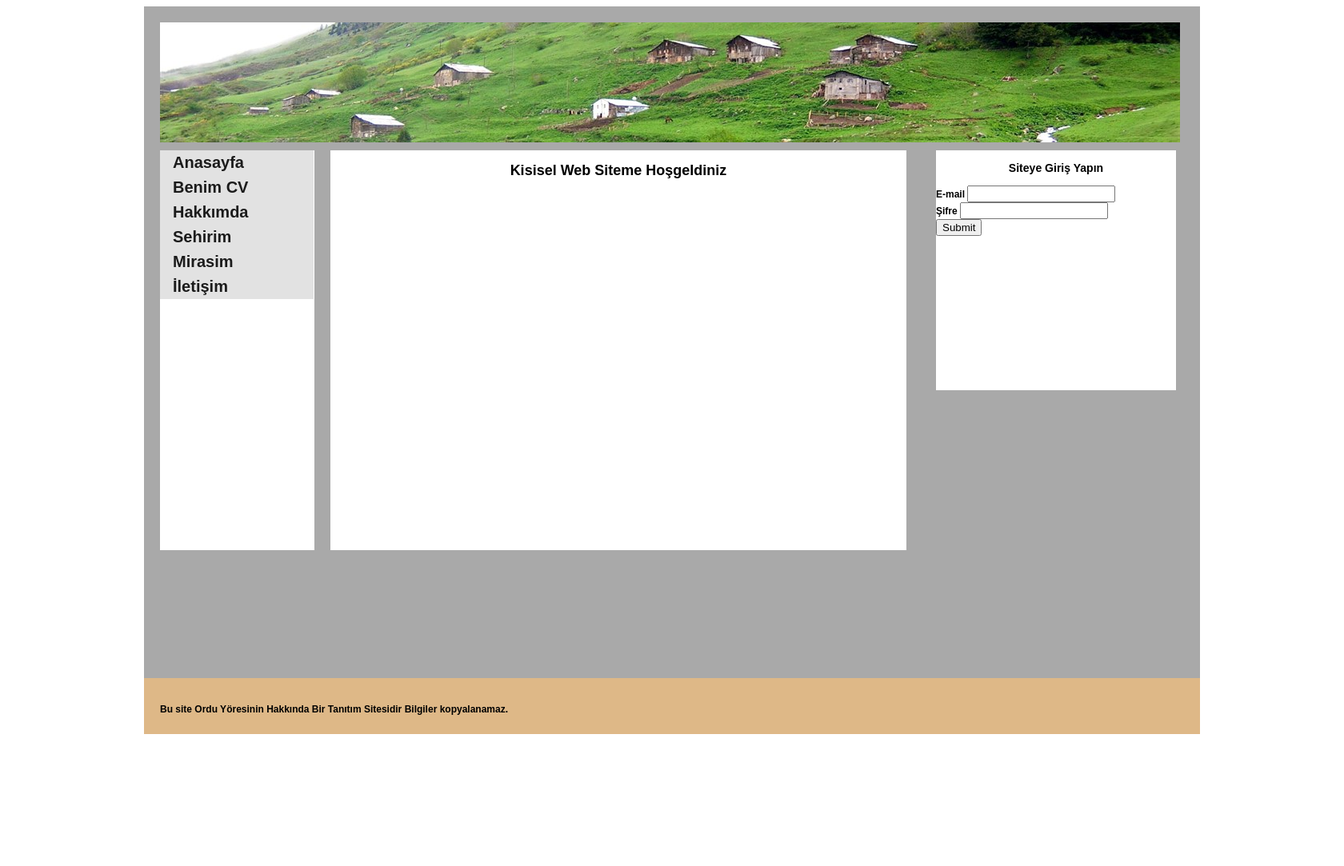
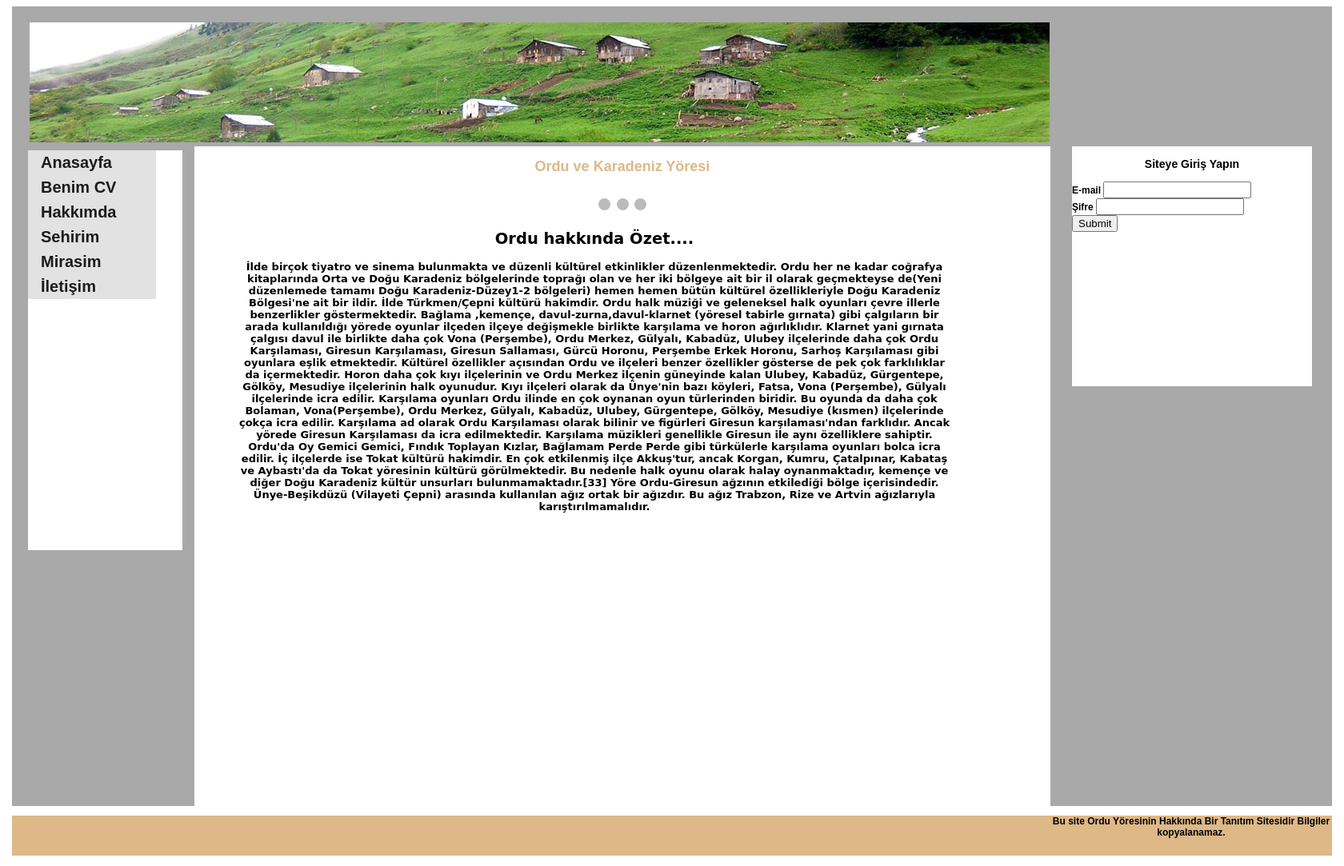
Before and after one commit to LastCoder0/webveinternetproje, a PHP site: page / in a window 1680 px wide. Shown: the whole page at 80% size. Before the commit the page ends 918 px from the top, so only its background shows below. Run offline with PHP 8.4, Linux system fonts and the light colour scheme.

Commit message:
Güncelleme
ikinci gonderme

```diff
--- a/index.html
+++ b/index.html
@@ -1,17 +1,17 @@
 <!DOCTYPE html>
 <html>
   <head>
-<title>CSS-DIV Örnekleri -5-</title>
+    <title>Ordu-Karadeniz Yöresi</title>
     <link href="proje.css" rel="stylesheet" />
+    <link href="slider.css" rel="stylesheet" />
 
-
-
-<meta charset="utf-8">
+    <meta charset="utf-8" />
   </head>
   <body>
+    <script src="slider.js"></script>
+
     <div class="sayfa">
-        <div class="ustResim">
-        </div>
+      <div class="ustResim"></div>
       <div class="solMenu">
         <ul class="menu">
           <li><a href="#">Anasayfa</a></li>
@@ -20,31 +20,73 @@
           <li><a href="#">Sehirim</a></li>
           <li><a href="#">Mirasim</a></li>
           <li><a href="#">İletişim</a></li>
-
         </ul>
       </div>
       <div class="icerik">
-         <h2 style="text-align: center;">Kisisel Web Siteme Hoşgeldiniz</h2>
+        <h2  class="renk">Ordu ve Karadeniz Yöresi</h2>
+
+        <div class="slideshow-container" >
+          <div class="mySlides fade">
+            <div class="numbertext">1 / 3</div>
+            <img src="images/orduboztepe.jpg" style="width:100%;" />
+
+            <div lass="text">Ordu Boztepe Manzarası</div>
+          </div>
+
+          <div class="mySlides fade">
+            <div class="numbertext">2 / 3</div>
+            <img src="images/cambasiyayla.jpg" style="width:100%" />
+            <div class="text">Çambasi Yaylasi</div>
+          </div>
+
+          <div class="mySlides fade">
+            <div class="numbertext">3 / 3</div>
+            <img src="images/sahil.jpg" style="width:100%" />
+            <div class="text">Sahil Ordu</div>
+          </div>
+
+          <a class="prev" onclick="plusSlides(-1)">&#10094;</a>
+          <a class="next" onclick="plusSlides(1)">&#10095;</a>
+        </div>
+        <br />
+        <div style="text-align:center">
+          <span class="dot" onclick="currentSlide(1)"></span>
+          <span class="dot" onclick="currentSlide(2)"></span>
+          <span class="dot" onclick="currentSlide(3)"></span>
+        </div>
+        <div class="genelbilgi">
+         <h2 style="text-align: center;">Ordu hakkında Özet....</h2>
+         <p >İlde birçok tiyatro ve sinema bulunmakta ve düzenli kültürel etkinlikler düzenlenmektedir. Ordu her ne kadar coğrafya kitaplarında Orta ve Doğu Karadeniz bölgelerinde toprağı olan ve her iki bölgeye ait bir il olarak geçmekteyse de(Yeni düzenlemede tamamı Doğu Karadeniz-Düzey1-2 bölgeleri) hemen hemen bütün kültürel özellikleriyle Doğu Karadeniz Bölgesi'ne ait bir ildir. İlde Türkmen/Çepni kültürü hakimdir.
+
+          Ordu halk müziği ve geleneksel halk oyunları çevre illerle benzerlikler göstermektedir. Bağlama ,kemençe, davul-zurna,davul-klarnet (yöresel tabirle gırnata) gibi çalgıların bir arada kullanıldığı yörede oyunlar ilçeden ilçeye değişmekle birlikte karşılama ve horon ağırlıklıdır.
+
+          Klarnet yani gırnata çalgısı davul ile birlikte daha çok Vona (Perşembe), Ordu Merkez, Gülyalı, Kabadüz, Ulubey ilçelerinde daha çok Ordu Karşılaması, Giresun Karşılaması, Giresun Sallaması, Gürcü Horonu, Perşembe Erkek Horonu, Sarhoş Karşılaması gibi oyunlara eşlik etmektedir. Kültürel özellikler açısından Ordu ve ilçeleri benzer özellikler gösterse de pek çok farklılıklar da içermektedir.
+
+          Horon daha çok kıyı ilçelerinin ve Ordu Merkez ilçenin güneyinde kalan Ulubey, Kabadüz, Gürgentepe, Gölköy, Mesudiye ilçelerinin halk oyunudur. Kıyı ilçeleri olarak da Ünye'nin bazı köyleri, Fatsa, Vona (Perşembe), Gülyalı ilçelerinde icra edilir. Karşılama oyunları Ordu ilinde en çok oynanan oyun türlerinden biridir. Bu oyunda da daha çok Bolaman, Vona(Perşembe), Ordu Merkez, Gülyalı, Kabadüz, Ulubey, Gürgentepe, Gölköy, Mesudiye (kısmen) ilçelerinde çokça icra edilir. Karşılama ad olarak Ordu Karşılaması olarak bilinir ve figürleri Giresun karşılaması'ndan farklıdır. Ancak yörede Giresun Karşılaması da icra edilmektedir. Karşılama müzikleri genellikle Giresun ile aynı özelliklere sahiptir. Ordu'da Oy Gemici Gemici, Fındık Toplayan Kızlar, Bağlamam Perde Perde gibi türkülerle karşılama oyunları bolca icra edilir. İç ilçelerde ise Tokat kültürü hakimdir. En çok etkilenmiş ilçe Akkuş'tur, ancak Korgan, Kumru, Çatalpınar, Kabataş ve Aybastı'da da Tokat yöresinin kültürü görülmektedir. Bu nedenle halk oyunu olarak halay oynanmaktadır, kemençe ve diğer Doğu Karadeniz kültür unsurları bulunmamaktadır.[33]
+
+          Yöre Ordu-Giresun ağzının etkilediği bölge içerisindedir. Ünye-Beşikdüzü (Vilayeti Çepni) arasında kullanılan ağız ortak bir ağızdır. Bu ağız Trabzon, Rize ve Artvin ağızlarıyla karıştırılmamalıdır.</p>
+</div>
+
       </div>
       <div class="mail">
         <form style="text-align: left;">
           <h3 style="text-align:center">Siteye Giriş Yapın</h3>
-        <label >E-mail</label>
-        <input type="text">
-        <br>
+          <label>E-mail</label>
+          <input type="text" />
+          <br />
           <label>Şifre</label>
-        <input type="text">
-        <br>
-        <input type="submit">
+          <input type="text" />
+          <br />
+          <input type="submit" />
         </form>
       </div>
-
-
-
     </div>
     <div class="altalan">
-         <p> Bu site Ordu Yöresinin Hakkında Bir Tanıtım Sitesidir Bilgiler kopyalanamaz.<p></p>
+      <p>
+        Bu site Ordu Yöresinin Hakkında Bir Tanıtım Sitesidir Bilgiler
+        kopyalanamaz.
+      </p>
+      <p></p>
     </div>
   </body>
-
 </html>
--- a/proje.css
+++ b/proje.css
@@ -1,3 +1,4 @@
+
 body {
     font-family: Arial, Helvetica, sans-serif;
     font-size: 12px;
@@ -6,8 +7,8 @@ body {
     min-height: 800px;
 }
 .sayfa {
-    width: 1280px;
-    height: 800px;
+    width: 1650px;
+    height: 1000px;
     padding: 20px;
     background-color:darkgray;
     position: relative;
@@ -15,10 +16,13 @@ body {
 }
 .ustResim
 {
+    margin-left: 2px;
+    margin-right: 25px;
+
     background-repeat: no-repeat;
 
     background-image: url("images/banner.jpg");
-    width: 1275px;
+    width: 1290px;
  height: 150px;
 
 }
@@ -49,19 +53,24 @@ ul.menu a:hover
 	background-color:lightblue;
 }
 .icerik {
-    margin-left: 10px;
-    margin-top:10px ;
-    width:720px;
-    height:500px;
+    margin-left: 5px;
+    margin-top:5px ;
+    width:1070px;
+    height:900px;
     float: left;
 
     background-color:white;
 
 }
+.renk
+ {
+     color:burlywood;
+     text-align: center;
+
+ }
 .mail {
-    margin-top: 10px;
-    margin-right: 10px;
-    margin-right: 10px;
+    margin-top: 5px;
+    margin-right: 5px;
 
     width: 300px;
     height: 300px;
@@ -69,11 +78,25 @@ ul.menu a:hover
     float:right;
 
 }
+
+.genelbilgi
+{
+    font-family: cursive;
+
+    text-align: center;
+    font-size: 13px;
+    margin-left: 50px;
+    padding:5px;
+    width: 900px;
+    height: 500px;
+}
+
 .altalan
 {
-    width: 1280px;
-    height: 30px;
-    padding: 20px;
+    margin-top: 10px;
+    text-align: center;
+    width: 1650px;
+    height: 50px;
     background-color:burlywood;
     position: relative;
     margin: auto;
--- /dev/null
+++ b/slider.css
@@ -0,0 +1,103 @@
+* {box-sizing:border-box}
+
+/* slide show icerigi */
+.slideshow-container {
+  max-width: 900px;
+  position: relative;
+  margin: auto;
+}
+
+/* Resimleri varsayılan olarak gizlemek*/
+.mySlides {
+  display: none;
+  width: 750px;
+  height: 350px;
+
+}
+.boyutlandirma img {
+  max-width: 150px;
+  height: auto;
+  }
+/* ileri ve geri butonu*/
+.prev, .next {
+  cursor: pointer;
+  position: absolute;
+  top: 50%;
+  width: auto;
+  margin-top: -22px;
+  padding: 16px;
+  color: white;
+  font-weight: bold;
+  font-size: 18px;
+  transition: 0.6s ease;
+  border-radius: 0 3px 3px 0;
+  user-select: none;
+}
+
+/* Next butonunun pozisyonu */
+.next {
+  right: 0;
+  border-radius: 3px 0 0 3px;
+}
+
+/* siyah bir arka plan ekliyoruz üzerine gelince  */
+.prev:hover, .next:hover {
+  background-color: rgba(0,0,0,0.8);
+}
+
+/* Metin kısmı */
+.text {
+  color: #f2f2f2;
+  font-size: 15px;
+  padding: 8px 12px;
+  position: absolute;
+  bottom: 8px;
+  width: 100%;
+  text-align: center;
+}
+
+/* Sayı Metini (1/3) */
+.numbertext {
+
+
+  color: #f2f2f2;
+  font-size: 12px;
+  padding: 8px 12px;
+  position: absolute;
+  top: 0;
+}
+
+/* Dots kısmı */
+.dot {
+  cursor: pointer;
+  height: 15px;
+  width: 15px;
+  margin: 0 2px;
+  background-color: #bbb;
+  border-radius: 50%;
+  display: inline-block;
+  transition: background-color 0.6s ease;
+}
+
+.active, .dot:hover {
+  background-color: #717171;
+}
+
+
+.fade {
+
+  -webkit-animation-name: fade;
+  -webkit-animation-duration: 1.5s;
+  animation-name: fade;
+  animation-duration: 1.5s;
+}
+
+@-webkit-keyframes fade {
+  from {opacity: .4}
+  to {opacity: 1}
+}
+
+@keyframes fade {
+  from {opacity: .4}
+  to {opacity: 1}
+}
--- /dev/null
+++ b/slider.js
@@ -0,0 +1,29 @@
+
+var slideIndex = 1;
+showSlides(slideIndex);
+
+// Next/previous controls
+function plusSlides(n) {
+  showSlides(slideIndex += n);
+}
+
+// Thumbnail image controls
+function currentSlide(n) {
+  showSlides(slideIndex = n);
+}
+
+function showSlides(n) {
+  var i;
+  var slides = document.getElementsByClassName("mySlides");
+  var dots = document.getElementsByClassName("dot");
+  if (n > slides.length) {slideIndex = 1}
+  if (n < 1) {slideIndex = slides.length}
+  for (i = 0; i < slides.length; i++) {
+      slides[i].style.display = "none";
+  }
+  for (i = 0; i < dots.length; i++) {
+      dots[i].className = dots[i].className.replace(" active", "");
+  }
+  slides[slideIndex-1].style.display = "block";
+  dots[slideIndex-1].className += " active";
+}
```
Also changed, not shown: images/slider.js (added, +29 -0 lines), images/cambasiyayla.jpg (added), images/orduboztepe.jpg (added), images/sahil.jpg (added), ornek.html (added). Lines whose indentation alone changed are shown as unchanged.
